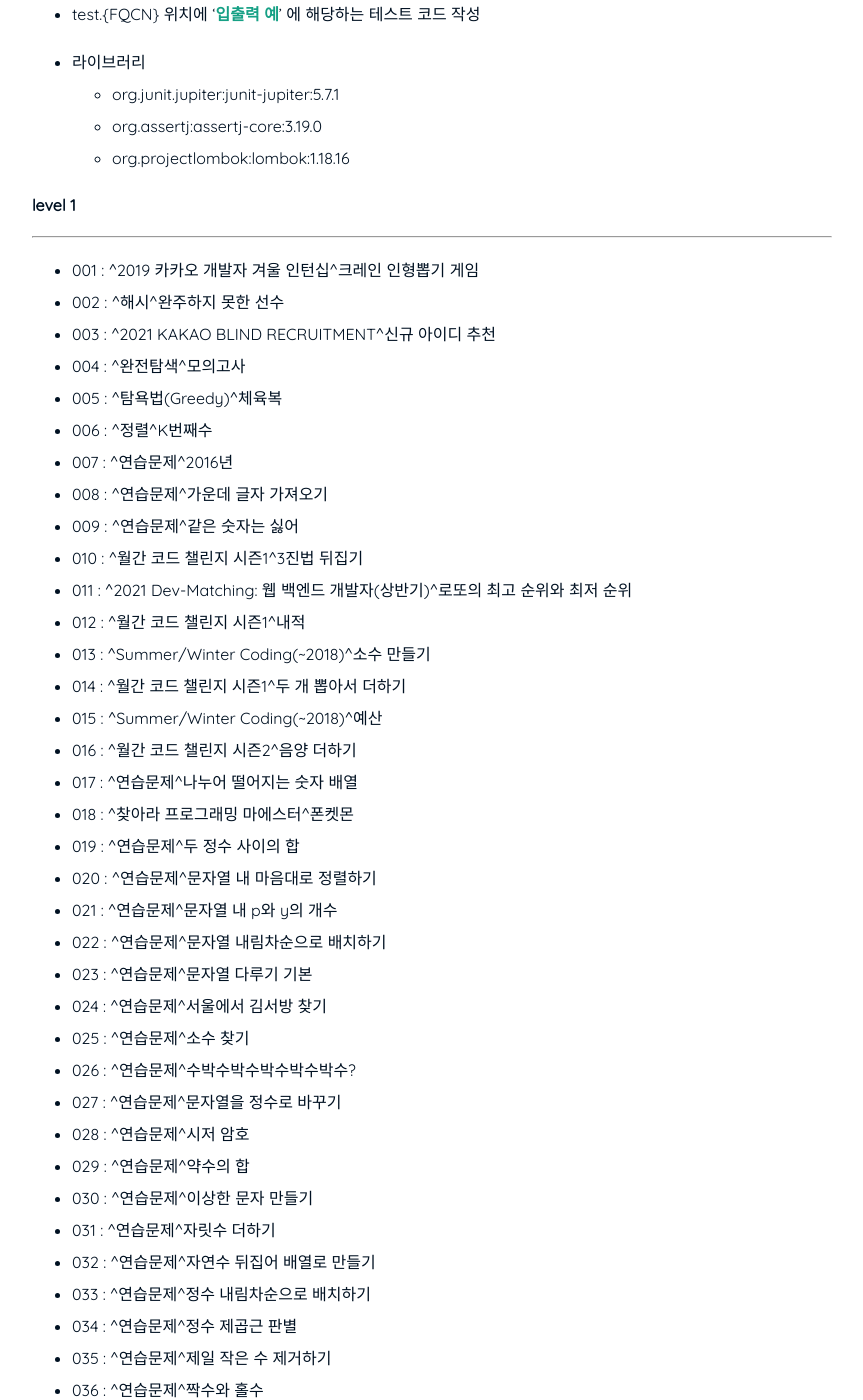
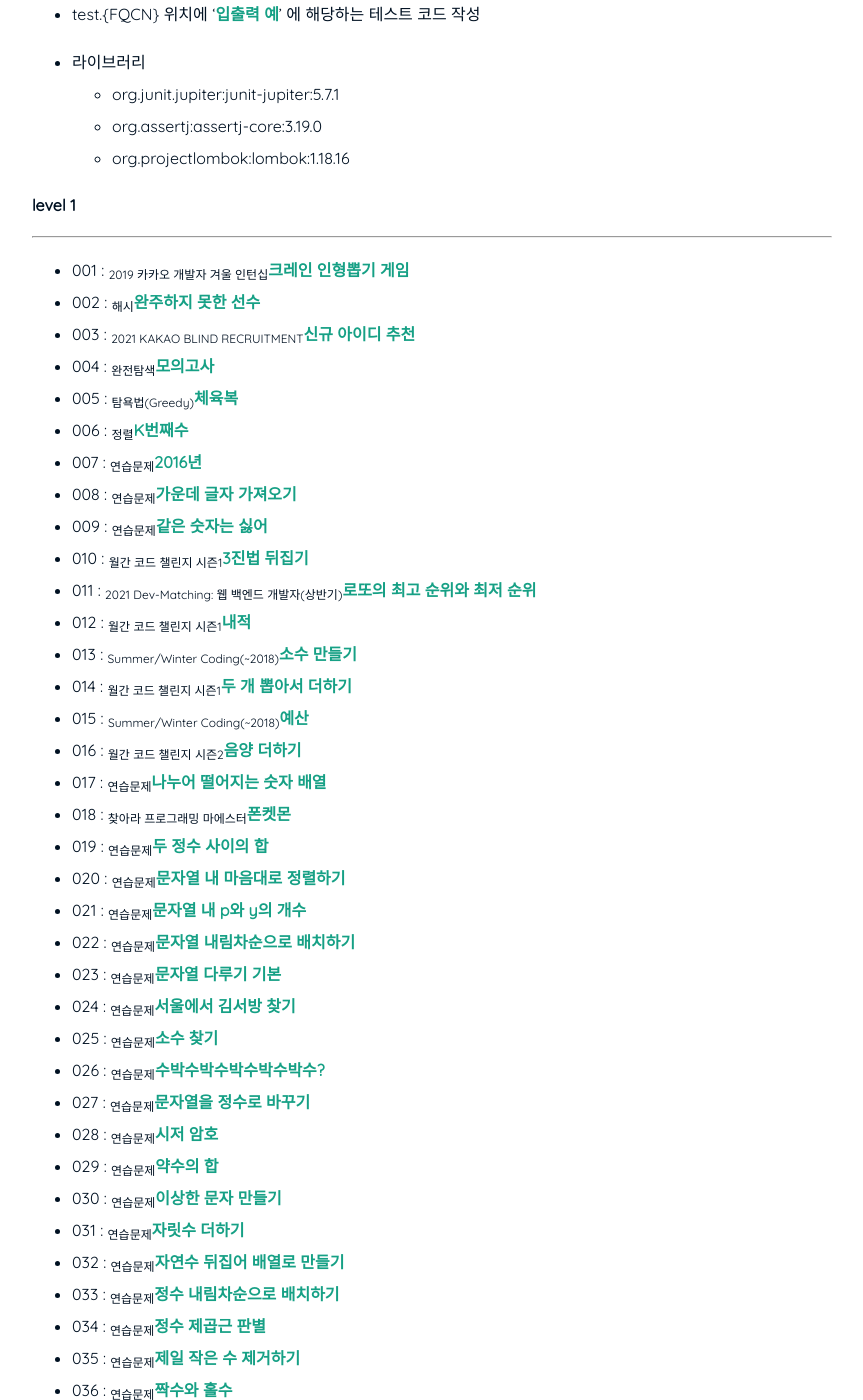
Before and after one commit to nimkoes/portfolio, a Jekyll site: the page built from _posts/2021-04-30-Programmers-Algorithm-Problem.md, in a window 1280 px wide and 1400 px high, scrolled down 628 px. Shown: the whole window, without its empty margins (208-1071 px from the left). Built offline with Jekyll 4.4.1, drawn with Linux system fonts in a browser that asks for light colours; some of the changed text lies outside the part shown.

Commit message:
mod style

```diff
--- a/_posts/2021-04-30-Programmers-Algorithm-Problem.md
+++ b/_posts/2021-04-30-Programmers-Algorithm-Problem.md
@@ -32,54 +32,54 @@ categories: ["algorithm"]
 #### level 1
 ---
 
-- 001 : ^2019 카카오 개발자 겨울 인턴십^크레인 인형뽑기 게임
-- 002 : ^해시^완주하지 못한 선수
-- 003 : ^2021 KAKAO BLIND RECRUITMENT^신규 아이디 추천
-- 004 : ^완전탐색^모의고사
-- 005 : ^탐욕법(Greedy)^체육복
-- 006 : ^정렬^K번째수
-- 007 : ^연습문제^2016년
-- 008 : ^연습문제^가운데 글자 가져오기
-- 009 : ^연습문제^같은 숫자는 싫어
-- 010 : ^월간 코드 챌린지 시즌1^3진법 뒤집기
-- 011 : ^2021 Dev-Matching: 웹 백엔드 개발자(상반기)^로또의 최고 순위와 최저 순위
-- 012 : ^월간 코드 챌린지 시즌1^내적
-- 013 : ^Summer/Winter Coding(~2018)^소수 만들기
-- 014 : ^월간 코드 챌린지 시즌1^두 개 뽑아서 더하기
-- 015 : ^Summer/Winter Coding(~2018)^예산
-- 016 : ^월간 코드 챌린지 시즌2^음양 더하기
-- 017 : ^연습문제^나누어 떨어지는 숫자 배열
-- 018 : ^찾아라 프로그래밍 마에스터^폰켓몬
-- 019 : ^연습문제^두 정수 사이의 합
-- 020 : ^연습문제^문자열 내 마음대로 정렬하기
-- 021 : ^연습문제^문자열 내 p와 y의 개수
-- 022 : ^연습문제^문자열 내림차순으로 배치하기
-- 023 : ^연습문제^문자열 다루기 기본
-- 024 : ^연습문제^서울에서 김서방 찾기
-- 025 : ^연습문제^소수 찾기
-- 026 : ^연습문제^수박수박수박수박수박수?
-- 027 : ^연습문제^문자열을 정수로 바꾸기
-- 028 : ^연습문제^시저 암호
-- 029 : ^연습문제^약수의 합
-- 030 : ^연습문제^이상한 문자 만들기
-- 031 : ^연습문제^자릿수 더하기
-- 032 : ^연습문제^자연수 뒤집어 배열로 만들기
-- 033 : ^연습문제^정수 내림차순으로 배치하기
-- 034 : ^연습문제^정수 제곱근 판별
-- 035 : ^연습문제^제일 작은 수 제거하기
-- 036 : ^연습문제^짝수와 홀수
-- 037 : ^2020 카카오 인턴십^키패드 누르기
-- 038 : ^연습문제^최대공약수와 최소공배수
-- 039 : ^연습문제^콜라츠 추측
-- 040 : ^연습문제^평균 구하기
-- 041 : ^연습문제^하샤드 수
-- 042 : ^연습문제^핸드폰 번호 가리기
-- 043 : ^연습문제^행렬의 덧셈
-- 044 : ^연습문제^x만큼 간격이 있는 n개의 숫자
-- 045 : ^연습문제^직사각형 별찍기
-- 046 : ^2018 KAKAO BLIND RECRUITMENT^(1차) 비밀지도
-- 047 : ^2019 KAKAO BLIND RECRUITMENT^실패율
-- 048 : ^2018 KAKAO BLIND RECRUITMENT^(1차) 다트 게임
+- 001 : <sub>2019 카카오 개발자 겨울 인턴십</sub>**크레인 인형뽑기 게임**
+- 002 : <sub>해시</sub>**완주하지 못한 선수**
+- 003 : <sub>2021 KAKAO BLIND RECRUITMENT</sub>**신규 아이디 추천**
+- 004 : <sub>완전탐색</sub>**모의고사**
+- 005 : <sub>탐욕법(Greedy)</sub>**체육복**
+- 006 : <sub>정렬</sub>**K번째수**
+- 007 : <sub>연습문제</sub>**2016년**
+- 008 : <sub>연습문제</sub>**가운데 글자 가져오기**
+- 009 : <sub>연습문제</sub>**같은 숫자는 싫어**
+- 010 : <sub>월간 코드 챌린지 시즌1</sub>**3진법 뒤집기**
+- 011 : <sub>2021 Dev-Matching: 웹 백엔드 개발자(상반기)</sub>**로또의 최고 순위와 최저 순위**
+- 012 : <sub>월간 코드 챌린지 시즌1</sub>**내적**
+- 013 : <sub>Summer/Winter Coding(~2018)</sub>**소수 만들기**
+- 014 : <sub>월간 코드 챌린지 시즌1</sub>**두 개 뽑아서 더하기**
+- 015 : <sub>Summer/Winter Coding(~2018)</sub>**예산**
+- 016 : <sub>월간 코드 챌린지 시즌2</sub>**음양 더하기**
+- 017 : <sub>연습문제</sub>**나누어 떨어지는 숫자 배열**
+- 018 : <sub>찾아라 프로그래밍 마에스터</sub>**폰켓몬**
+- 019 : <sub>연습문제</sub>**두 정수 사이의 합**
+- 020 : <sub>연습문제</sub>**문자열 내 마음대로 정렬하기**
+- 021 : <sub>연습문제</sub>**문자열 내 p와 y의 개수**
+- 022 : <sub>연습문제</sub>**문자열 내림차순으로 배치하기**
+- 023 : <sub>연습문제</sub>**문자열 다루기 기본**
+- 024 : <sub>연습문제</sub>**서울에서 김서방 찾기**
+- 025 : <sub>연습문제</sub>**소수 찾기**
+- 026 : <sub>연습문제</sub>**수박수박수박수박수박수?**
+- 027 : <sub>연습문제</sub>**문자열을 정수로 바꾸기**
+- 028 : <sub>연습문제</sub>**시저 암호**
+- 029 : <sub>연습문제</sub>**약수의 합**
+- 030 : <sub>연습문제</sub>**이상한 문자 만들기**
+- 031 : <sub>연습문제</sub>**자릿수 더하기**
+- 032 : <sub>연습문제</sub>**자연수 뒤집어 배열로 만들기**
+- 033 : <sub>연습문제</sub>**정수 내림차순으로 배치하기**
+- 034 : <sub>연습문제</sub>**정수 제곱근 판별**
+- 035 : <sub>연습문제</sub>**제일 작은 수 제거하기**
+- 036 : <sub>연습문제</sub>**짝수와 홀수**
+- 037 : <sub>2020 카카오 인턴십</sub>**키패드 누르기**
+- 038 : <sub>연습문제</sub>**최대공약수와 최소공배수**
+- 039 : <sub>연습문제</sub>**콜라츠 추측**
+- 040 : <sub>연습문제</sub>**평균 구하기**
+- 041 : <sub>연습문제</sub>**하샤드 수**
+- 042 : <sub>연습문제</sub>**핸드폰 번호 가리기**
+- 043 : <sub>연습문제</sub>**행렬의 덧셈**
+- 044 : <sub>연습문제</sub>**x만큼 간격이 있는 n개의 숫자**
+- 045 : <sub>연습문제</sub>**직사각형 별찍기**
+- 046 : <sub>2018 KAKAO BLIND RECRUITMENT</sub>**(1차) 비밀지도**
+- 047 : <sub>2019 KAKAO BLIND RECRUITMENT</sub>**실패율**
+- 048 : <sub>2018 KAKAO BLIND RECRUITMENT</sub>**(1차) 다트 게임**
 
 
 #### level 2
```
